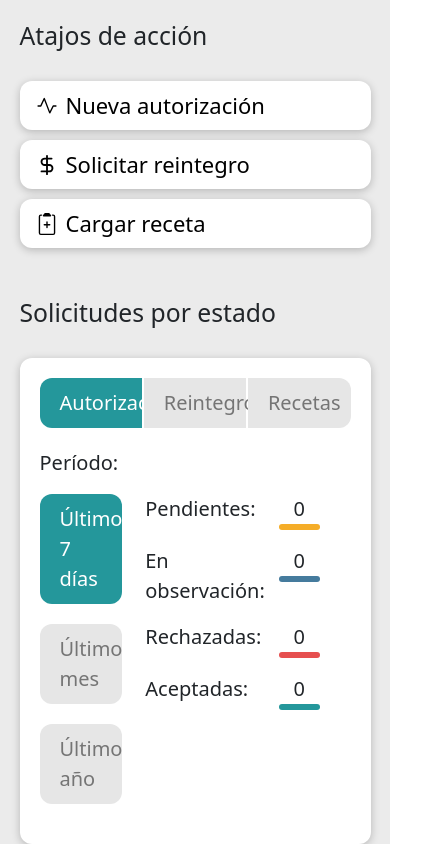
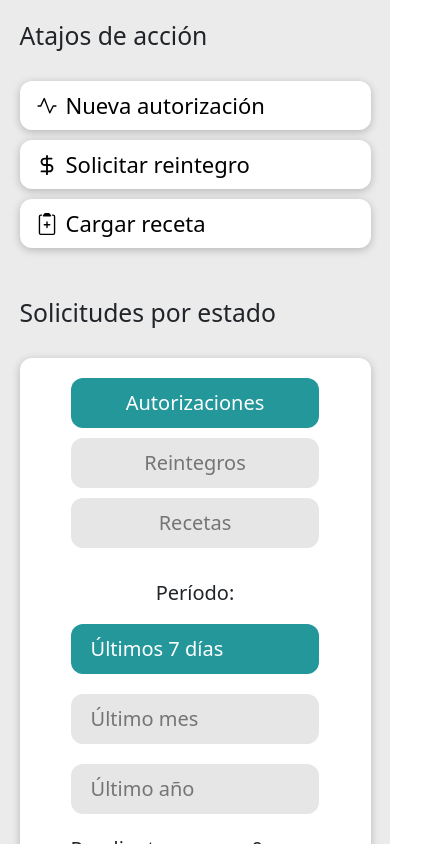
Before and after one commit to DesApp-2025c2-Grupo-8/Afiliados-FrontEnd, a React (Vite) app: page / in a window 390 px wide. Shown: the part 1156-2000 px from the top of the page, 445 px wide, since content can reach past the window. Built offline with nearby package versions, Linux system fonts and the light colour scheme.

Commit message:
arreglando responsive y activo css

```diff
--- a/src/components/AtajosSolicitudes/AtajosSolicitudes.css
+++ b/src/components/AtajosSolicitudes/AtajosSolicitudes.css
@@ -119,3 +119,33 @@
 
 }
 }
+
+@media (max-width: 768px) {
+.periodo-resultado{
+    flex-wrap: wrap;
+}
+.periodo-resultado .titulo-periodo{
+    text-align: center;
+}
+        .periodo-resultado .periodo-botones{
+    width: 100%;
+    display: flex;
+    flex-wrap: wrap;
+    justify-content: center;
+
+}
+.seleccion-estado{
+    flex-direction: column;
+
+}
+.periodo-estados{
+    margin: auto;
+    width: 80%;
+}
+.seleccion-estado .btn-seleccion-estado{
+    width: 80%;
+    margin: auto;
+    border-radius: 12px;
+    margin-bottom: 10px;
+}
+}
--- a/src/components/AtajosSolicitudes/AtajosSolicitudes.jsx
+++ b/src/components/AtajosSolicitudes/AtajosSolicitudes.jsx
@@ -73,30 +73,30 @@ const AtajosSolicitudes = () => {
         <div className='container-estado-periodo'>
           <div className='seleccion-estado'>
             <button
-              className='btn-seleccion-estado activo'
+              className={'btn-seleccion-estado ' + (solicitudSeleccionada == "autorizacion" ? "activo" : " ")}
               onClick={() => setSolicitudSeleccionada("autorizacion")}
             >
               Autorizaciones
             </button>
             <button
-              className='btn-seleccion-estado'
+              className={'btn-seleccion-estado ' + (solicitudSeleccionada === "reintegro" ? "activo" : " ")}
               onClick={() => setSolicitudSeleccionada("reintegro")}
             >
               Reintegros
             </button>
             <button
-              className='btn-seleccion-estado'
+              className={'btn-seleccion-estado ' + (solicitudSeleccionada === "receta" ? "activo" : " ")}
               onClick={() => setSolicitudSeleccionada("receta")}
             >
               Recetas
             </button>
           </div>
           <div className='periodo-resultado'>
-            <p>Período:</p>
+            <p className='titulo-periodo'>Período:</p>
             <div className='periodo-botones'>
-              <button className='activo' onClick={() => setPeriodoSeleccionado("ultimaSemana")}>Últimos 7 días</button>
-              <button className='' onClick={() => setPeriodoSeleccionado("ultimoMes",)}>Último mes</button>
-              <button className='' onClick={() => setPeriodoSeleccionado("ultimoAño")}>Último año</button>
+              <button className={(periodoSeleccionado === "ultimaSemana" ? "activo" : " ")} onClick={() => setPeriodoSeleccionado("ultimaSemana")}>Últimos 7 días</button>
+              <button className={(periodoSeleccionado === "ultimoMes" ? "activo" : " ")} onClick={() => setPeriodoSeleccionado("ultimoMes",)}>Último mes</button>
+              <button className={(periodoSeleccionado === "ultimoAño" ? "activo" : " ")} onClick={() => setPeriodoSeleccionado("ultimoAño")}>Último año</button>
             </div>
             <div className='periodo-estados'>
               {estadoSolicitud.map((item, idx) =>
--- a/src/components/CardResumen/CardResumen.css
+++ b/src/components/CardResumen/CardResumen.css
@@ -36,7 +36,7 @@
 @media (max-width: 1200px) {
     .card-resumen {
         width: 50%;
-        min-width: 500px;
+        min-width: 400px;
         max-width: 500px;
         color: white;
         border-radius: 12px;
--- a/src/db/solicitudes.js
+++ b/src/db/solicitudes.js
@@ -1,22 +1,20 @@
 const solicitudes = [
   // ----- ÚLTIMOS 7 DÍAS (2025-09-24 a 2025-10-01) -----
-  { tipo: "reintegro", estado: "pendiente", fecha: "2025-10-01" },
-  { tipo: "reintegro", estado: "pendiente", fecha: "2025-09-30" },
   { tipo: "reintegro", estado: "aceptada", fecha: "2025-09-29" },
-  { tipo: "reintegro", estado: "rechazada", fecha: "2025-09-28" },
+  { tipo: "reintegro", estado: "aceptada", fecha: "2025-09-29" },
+  { tipo: "reintegro", estado: "aceptada", fecha: "2025-09-29" },
   { tipo: "reintegro", estado: "observacion", fecha: "2025-09-27" },
 
   { tipo: "autorizacion", estado: "pendiente", fecha: "2025-10-01" },
   { tipo: "autorizacion", estado: "pendiente", fecha: "2025-09-30" },
   { tipo: "autorizacion", estado: "aceptada", fecha: "2025-09-29" },
-  { tipo: "autorizacion", estado: "rechazada", fecha: "2025-09-28" },
+  { tipo: "autorizacion", estado: "observacion", fecha: "2025-09-27" },
   { tipo: "autorizacion", estado: "observacion", fecha: "2025-09-27" },
 
   { tipo: "receta", estado: "pendiente", fecha: "2025-10-01" },
-  { tipo: "receta", estado: "pendiente", fecha: "2025-09-30" },
+  { tipo: "receta", estado: "pendiente", fecha: "2025-10-01" },
   { tipo: "receta", estado: "aceptada", fecha: "2025-09-29" },
   { tipo: "receta", estado: "rechazada", fecha: "2025-09-28" },
-  { tipo: "receta", estado: "observacion", fecha: "2025-09-27" },
 
   // ----- ÚLTIMO MES (2025-09-01 a 2025-09-23) -----
   { tipo: "reintegro", estado: "pendiente", fecha: "2025-09-20" },
@@ -47,6 +45,9 @@ const solicitudes = [
   { tipo: "autorizacion", estado: "pendiente", fecha: "2025-04-01" },
   { tipo: "autorizacion", estado: "aceptada", fecha: "2025-03-01" },
   { tipo: "autorizacion", estado: "aceptada", fecha: "2025-02-01" },
+  { tipo: "autorizacion", estado: "aceptada", fecha: "2025-02-01" },
+  { tipo: "autorizacion", estado: "aceptada", fecha: "2025-02-01" },
+  { tipo: "autorizacion", estado: "rechazada", fecha: "2025-01-01" },
   { tipo: "autorizacion", estado: "rechazada", fecha: "2025-01-01" },
   { tipo: "autorizacion", estado: "observacion", fecha: "2025-01-01" },
 
```
